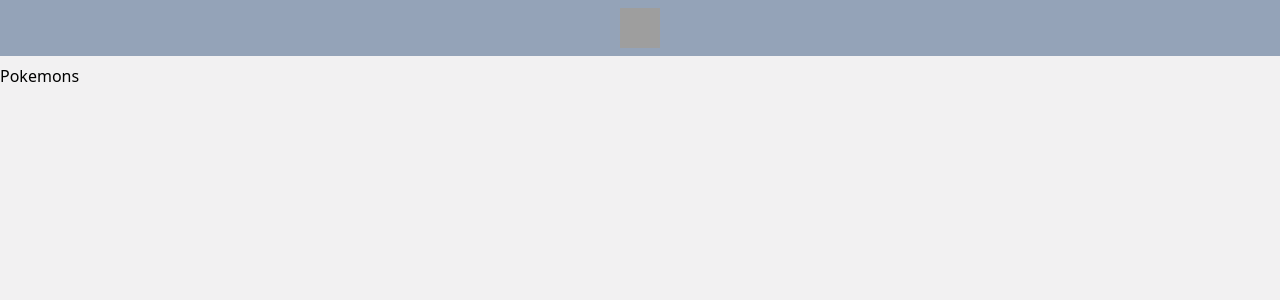
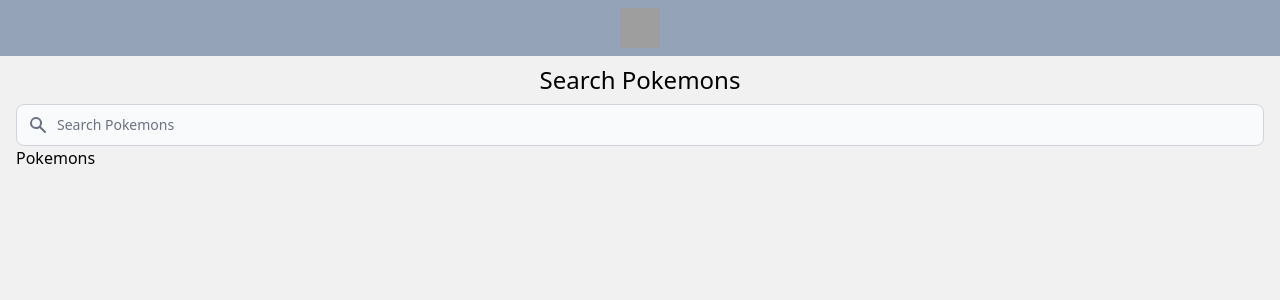
Before and after one commit to artur-dani/pokedex, a React (Create React App) app: page / in a window 1280 px wide. Shown: the top 300 px of the page. Built offline with nearby package versions, Linux system fonts and the light colour scheme; grey boxes are pictures that could not be loaded.

Commit message:
add search form

```diff
--- a/package.json
+++ b/package.json
@@ -3,6 +3,7 @@
   "version": "0.0.0",
   "private": true,
   "dependencies": {
+    "@tailwindcss/forms": "^0.5.2",
     "axios": "^0.27.2",
     "react": "^18.1.0",
     "react-dom": "^18.1.0",
--- a/src/App.js
+++ b/src/App.js
@@ -6,7 +6,7 @@
   return (
     <>
       <Navbar />
-      <main className="mt-16">
+      <main className="container px-4 mx-auto mt-16">
         <Outlet />
       </main>
     </>
--- /dev/null
+++ b/src/components/SearchForm.js
@@ -0,0 +1,34 @@
+const SearchForm = () => {
+  return (
+    <form class="flex flex-col gap-y-2 items-center">
+      <label for="pokemon-search" className="text-2xl">
+        Search Pokemons
+      </label>
+      <div class="relative w-full">
+        <div class="flex absolute inset-y-0 left-0 items-center pl-3 pointer-events-none">
+          <svg
+            class="w-5 h-5 text-gray-500 dark:text-gray-400"
+            fill="currentColor"
+            viewBox="0 0 20 20"
+            xmlns="http://www.w3.org/2000/svg"
+          >
+            <path
+              fill-rule="evenodd"
+              d="M8 4a4 4 0 100 8 4 4 0 000-8zM2 8a6 6 0 1110.89 3.476l4.817 4.817a1 1 0 01-1.414 1.414l-4.816-4.816A6 6 0 012 8z"
+              clip-rule="evenodd"
+            ></path>
+          </svg>
+        </div>
+        <input
+          type="text"
+          id="pokemon-search"
+          class="bg-gray-50 border border-gray-300 text-gray-900 text-sm rounded-lg focus:ring-slate-600 focus:border-slate-600 block w-full pl-10 p-2.5"
+          placeholder="Search Pokemons"
+          required
+        />
+      </div>
+    </form>
+  );
+};
+
+export default SearchForm;
--- a/src/pages/Pokemons.js
+++ b/src/pages/Pokemons.js
@@ -1,5 +1,12 @@
+import SearchForm from "../components/SearchForm";
+
 const Pokemons = () => {
-  return <div>Pokemons</div>;
+  return (
+    <>
+      <SearchForm />
+      <div>Pokemons</div>
+    </>
+  );
 };
 
 export default Pokemons;
--- a/tailwind.config.js
+++ b/tailwind.config.js
@@ -3,5 +3,5 @@
   theme: {
     extend: {},
   },
-  plugins: [],
+  plugins: [require("@tailwindcss/forms")],
 };
```
Also changed, not shown: 1 other file (tests, documents, lock files or other folders).
